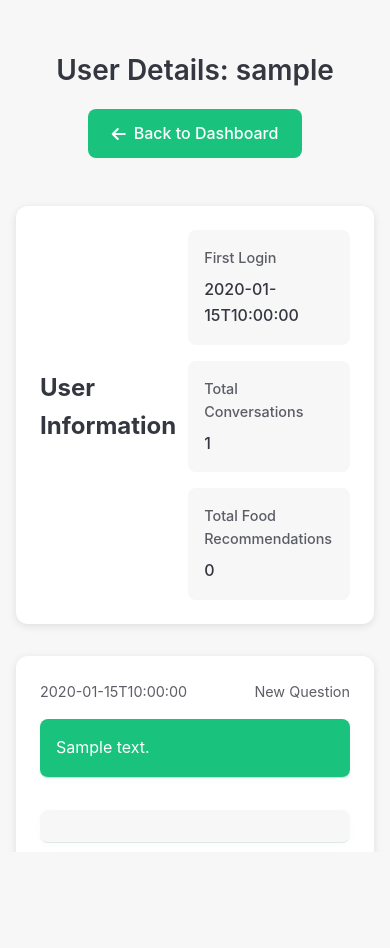
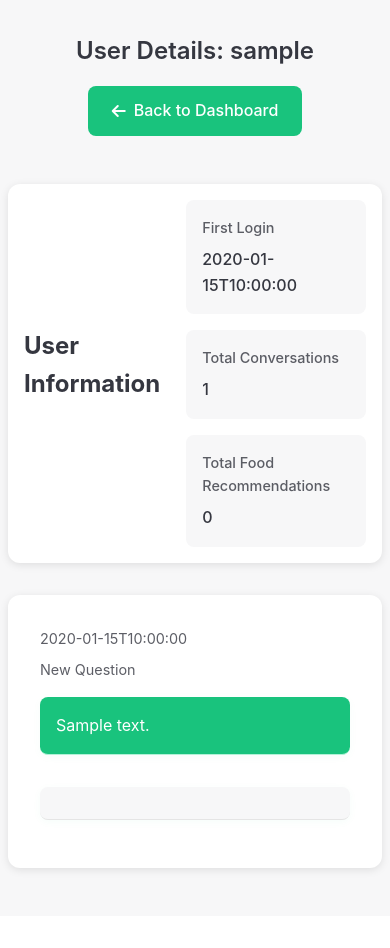
Before and after one commit to Pavantext/NutriMood, a Flask app: a page that uses templates/admin_user_details.html in a window 390 px wide. After the commit the page ends 874 px from the top, so only its background shows below. Run offline with Flask 3, Linux system fonts and the light colour scheme; the visitor is signed in with stand-in values (Sample User, id 1); tables that the repository leaves empty hold one stand-in row (values such as "Sample post").

Commit message:
fixed mobile responsive

```diff
--- a/templates/admin_user_details.html
+++ b/templates/admin_user_details.html
@@ -7,21 +7,25 @@
     <link rel="stylesheet" href="{{ url_for('static', filename='styles.css') }}">
     <link rel="stylesheet" href="https://cdnjs.cloudflare.com/ajax/libs/font-awesome/6.0.0/css/all.min.css">
     <style>
+        html, body {
+            height: 100%;
+            margin: 0;
+            padding: 0;
+            overflow-y: auto;
+        }
+
         body {
             min-height: 100vh;
             background: var(--chat-bg);
-            margin: 0;
-            padding: 0;
-            overflow-x: hidden;
+            position: relative;
         }
 
         .admin-container {
             max-width: 1200px;
             margin: 2rem auto;
             padding: 0 1rem;
-            height: calc(100vh - 4rem);
+            min-height: calc(100vh - 4rem);
             overflow-y: auto;
-            position: relative;
         }
 
         .admin-header {
@@ -41,6 +45,7 @@
             font-size: 1.75rem;
             font-weight: 600;
             margin: 0;
+            word-break: break-word;
         }
 
         .admin-actions {
@@ -58,6 +63,7 @@
             cursor: pointer;
             text-decoration: none;
             transition: all 0.2s ease;
+            white-space: nowrap;
         }
 
         .back-button {
@@ -81,11 +87,12 @@
         .user-info h2 {
             color: var(--text-color);
             margin-bottom: 1rem;
+            font-size: 1.5rem;
         }
 
         .info-grid {
             display: grid;
-            grid-template-columns: repeat(auto-fit, minmax(200px, 1fr));
+            grid-template-columns: repeat(auto-fit, minmax(250px, 1fr));
             gap: 1rem;
         }
 
@@ -105,6 +112,7 @@
         .info-value {
             color: var(--text-color);
             font-weight: 500;
+            word-break: break-word;
         }
 
         .conversations {
@@ -131,6 +139,8 @@
             color: var(--text-color);
             opacity: 0.8;
             font-size: 0.9rem;
+            flex-wrap: wrap;
+            gap: 0.5rem;
         }
 
         .conversation-content {
@@ -142,6 +152,7 @@
             padding: 1rem;
             border-radius: 8px;
             background: var(--chat-bg);
+            word-break: break-word;
         }
 
         .message.user {
@@ -151,7 +162,7 @@
 
         .food-recommendations {
             display: grid;
-            grid-template-columns: repeat(auto-fit, minmax(200px, 1fr));
+            grid-template-columns: repeat(auto-fit, minmax(250px, 1fr));
             gap: 1rem;
             margin-top: 1rem;
         }
@@ -174,12 +185,14 @@
         .food-card h4 {
             margin-bottom: 0.5rem;
             color: var(--text-color);
+            word-break: break-word;
         }
 
         .food-card p {
             color: var(--text-color);
             opacity: 0.8;
             font-size: 0.9rem;
+            word-break: break-word;
         }
 
         /* Custom scrollbar styles */
@@ -205,6 +218,11 @@
                 flex-direction: column;
                 gap: 1rem;
                 text-align: center;
+                padding: 1rem;
+            }
+
+            .admin-title {
+                font-size: 1.5rem;
             }
 
             .info-grid {
@@ -215,8 +233,22 @@
                 grid-template-columns: 1fr;
             }
 
+            .conversation-header {
+                flex-direction: column;
+                align-items: flex-start;
+            }
+
             .admin-container {
-                height: calc(100vh - 6rem);
+                margin: 1rem auto;
+                padding: 0 0.5rem;
+            }
+
+            .user-info, .conversations {
+                padding: 1rem;
+            }
+
+            .conversation-item {
+                padding: 1rem;
             }
         }
     </style>
```
Also changed, not shown: templates/admin_dashboard.html (+15 -0 lines).
